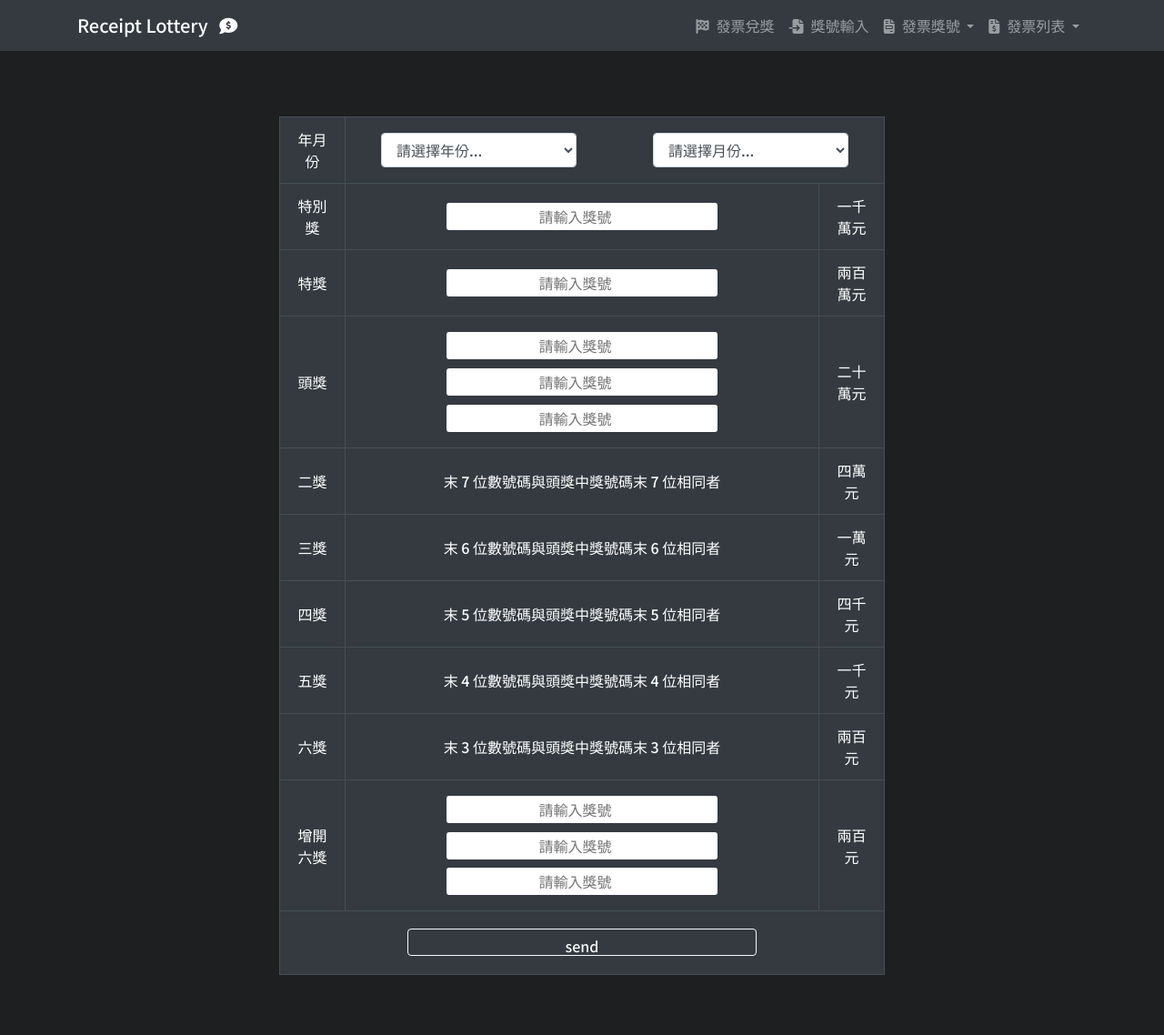
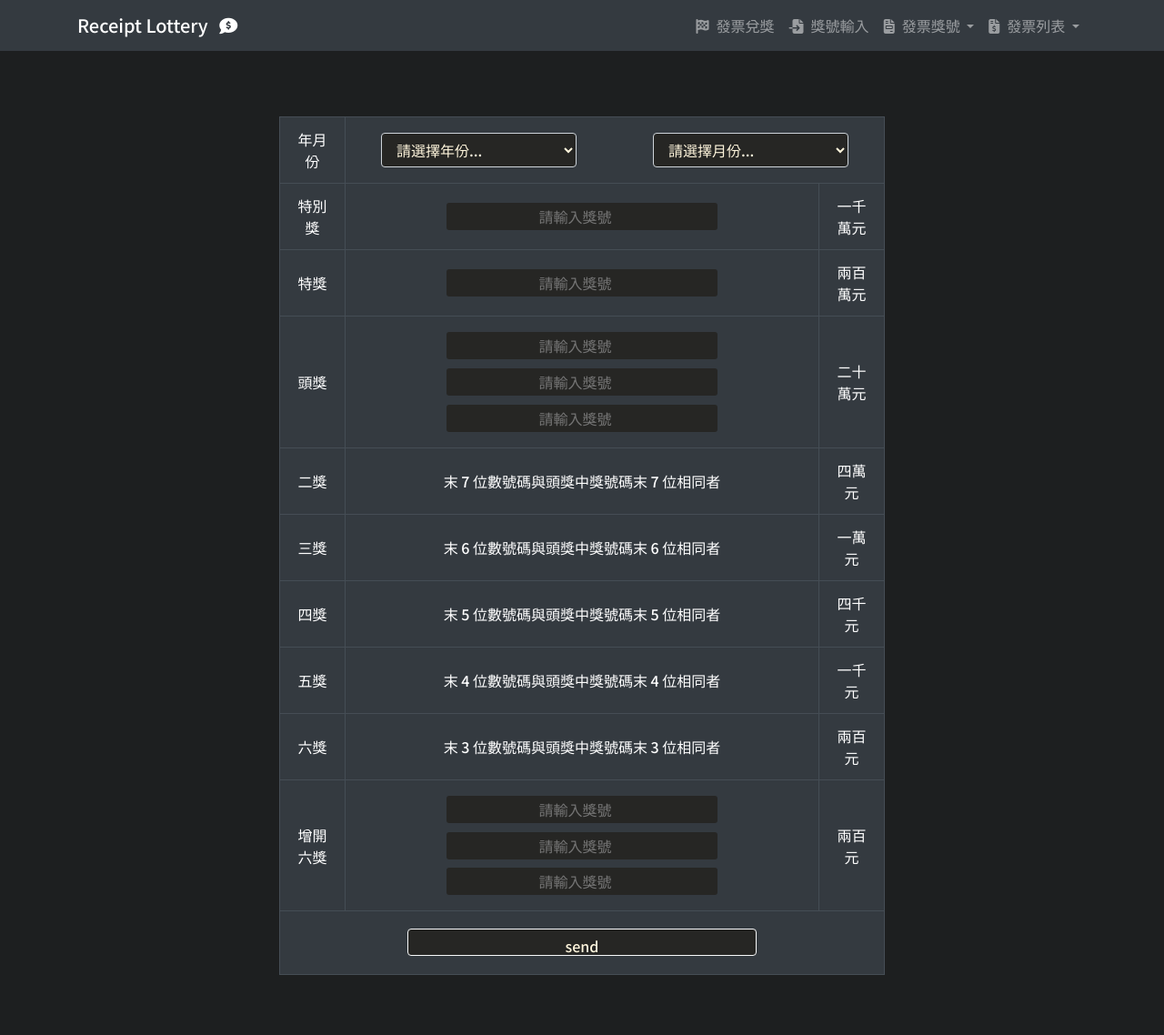
Before and after one commit to wdaweb/calendar-shushu7337, a PHP site: page /add_invoice.php in a window 1280 px wide. Shown: the whole page at 91% size. Run offline with PHP 8.4, Linux system fonts and the light colour scheme; some libraries are stand-ins or nearby versions; some web fonts are replaced.

Commit message:
invoice.php 數字顯著化 index送出後返回原頁面 add_invoice 輸入表單顏色更改

```diff
--- a/INVOICE/add_invoice.php
+++ b/INVOICE/add_invoice.php
@@ -29,7 +29,7 @@
             <td colspan="2">
                 <div class="row">
                     <div class="col">
-                        <select id="inputYear" class="a form-control mx-auto" name="year">
+                        <select id="inputYear" class="a form-control mx-auto slt" name="year">
                             <option selected>請選擇年份...</option>
                             <option class="dropdown-item" value="2020" href="#">2020</option>
                             <option class="dropdown-item" value="2021" href="#">2021</option>
@@ -37,7 +37,7 @@
                         </select>
                     </div>
                     <div class="col">
-                        <select id="inputMonth" class="a form-control mx-auto" name="period">
+                        <select id="inputMonth" class="a form-control mx-auto slt" name="period">
                             <option selected>請選擇月份...</option>
                             <option class="dropdown-item" value="1">1-2</option>
                             <option class="dropdown-item" value="2">3-4</option>
@@ -54,23 +54,23 @@
         <tr>
             <td>特別獎</td>
             <td>
-                <input  type="number" name="num1" placeholder="請輸入獎號">
+                <input  type="number" name="num1" placeholder="請輸入獎號" class="slt">
             </td>
             <td>一千萬元</td>
         </tr>
         <tr>
             <td>特獎</td>
             <td>
-                <input  type="number" name="num2" placeholder="請輸入獎號">
+                <input  type="number" name="num2" placeholder="請輸入獎號" class="slt">
             </td>
             <td>兩百萬元</td>
         </tr>
         <tr>
             <td>頭獎</td>
             <td>
-                <input  type="number" name="num3[]" placeholder="請輸入獎號"><br>
-                <input  type="number" name="num3[]" placeholder="請輸入獎號"><br>
-                <input  type="number" name="num3[]" placeholder="請輸入獎號"><br>
+                <input  type="number" name="num3[]" placeholder="請輸入獎號" class="slt"><br>
+                <input  type="number" name="num3[]" placeholder="請輸入獎號" class="slt"><br>
+                <input  type="number" name="num3[]" placeholder="請輸入獎號" class="slt"><br>
             </td>
             <td>二十萬元</td>
         </tr>
@@ -102,15 +102,15 @@
         <tr>
             <td>增開六獎</td>
             <td>
-                <input type="number" name="num4[]" placeholder="請輸入獎號"><span class="&emsp"></span>
-                <input type="number" name="num4[]" placeholder="請輸入獎號">
-                <input type="number" name="num4[]" placeholder="請輸入獎號">
+                <input type="number" name="num4[]" placeholder="請輸入獎號" class="slt"><span class="&emsp "></span>
+                <input type="number" name="num4[]" placeholder="請輸入獎號" class="slt">
+                <input type="number" name="num4[]" placeholder="請輸入獎號" class="slt">
             </td>
             <td>兩百元</td>
         </tr>
         <tr>
           <td colspan="3">
-            <input class="send h3 btn  btn-outline-light" type="submit" value="send">
+            <input class="send h4 btn  btn-outline-light slt" type="submit" value="send">
           </td>
         </tr>
         </table>
--- a/INVOICE/css/add_i.css
+++ b/INVOICE/css/add_i.css
@@ -24,6 +24,14 @@ td>select{
 .a{
     width: 80%;
 }
+.slt option{
+	background: #0c0c09;
+	color: #fff6dd;
+}
+.slt{
+	background: #262624;
+	color: #fff6dd;
+}
 .table td{
     vertical-align: middle;
 }
--- a/INVOICE/css/list.css
+++ b/INVOICE/css/list.css
@@ -11,3 +11,6 @@ body{
     margin: 50px;
     margin-top: 5em;
 }
+.table td{
+    vertical-align: middle;
+}
```
Also changed, not shown: INVOICE/css/invoice.css (+6 -3 lines), INVOICE/invoice.php (+5 -5 lines), INVOICE/list.php (+8 -8 lines), readme.md.
